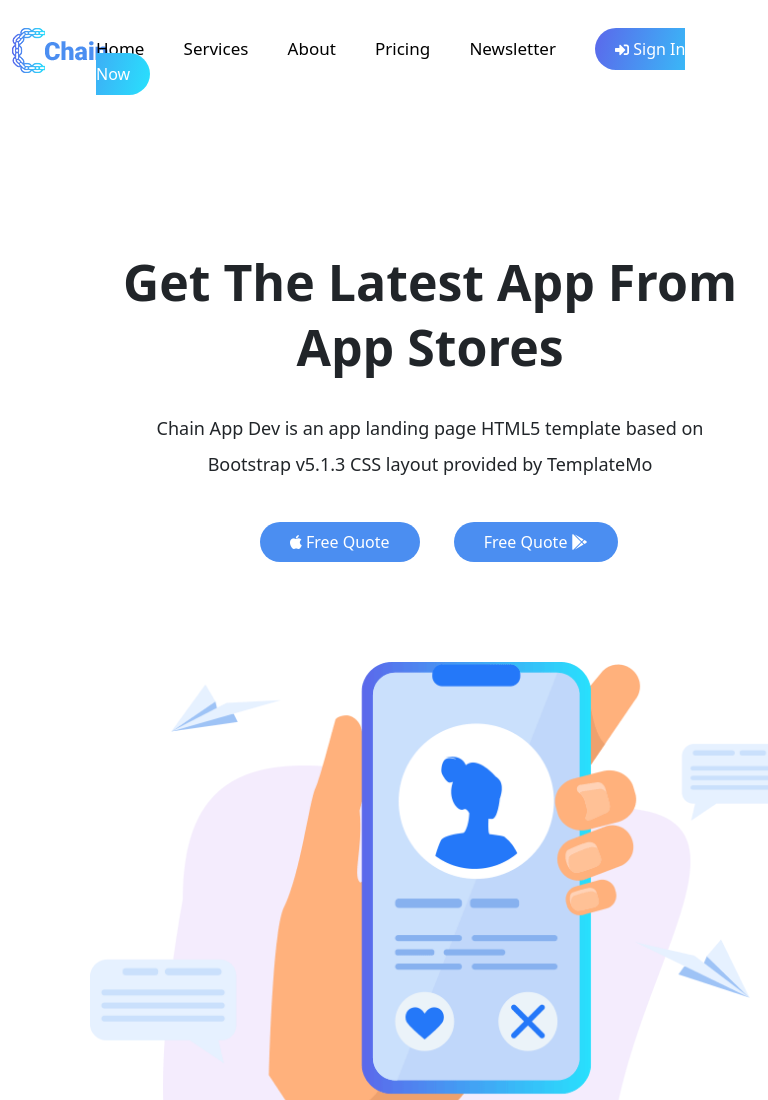
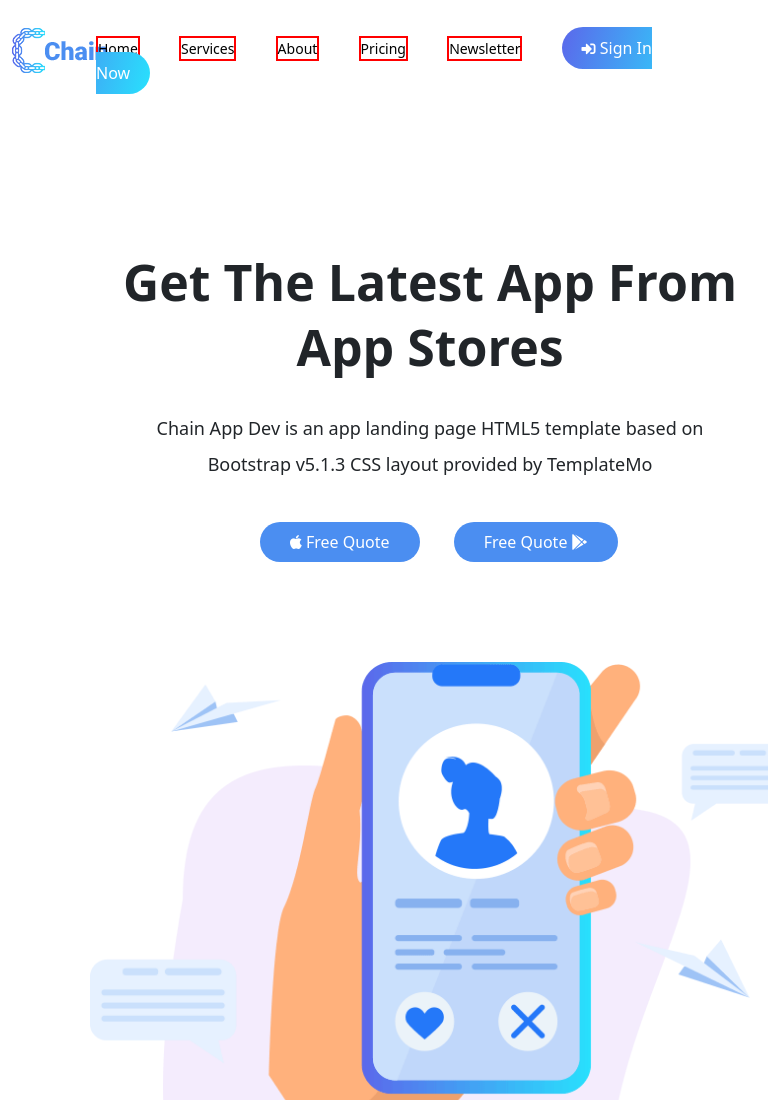
Before and after one commit to Salehdev9/chain, a plain HTML site: page index.html in a window 768 px wide. Shown: the top 1100 px of the page. Drawn offline with nearby package versions, Linux system fonts and the light colour scheme.

Commit message:
Update chain-responsive.css

```diff
--- a/chain-responsive.css
+++ b/chain-responsive.css
@@ -120,6 +120,11 @@
   main{
     max-width: 500px;
     width: 500px;
+  }
+
+  .navbar ul li{
+    font-size: 14px;
+    border: 2px solid red;
   }
 
   #second-container{
```
